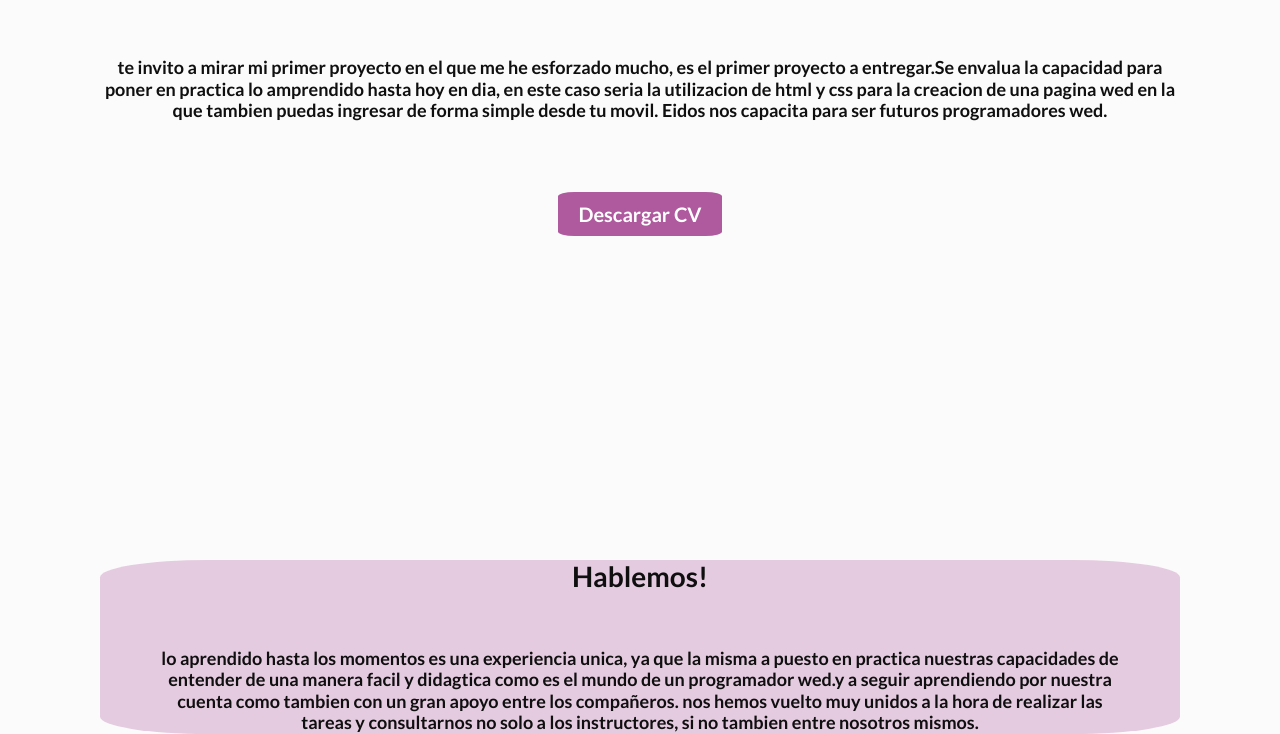
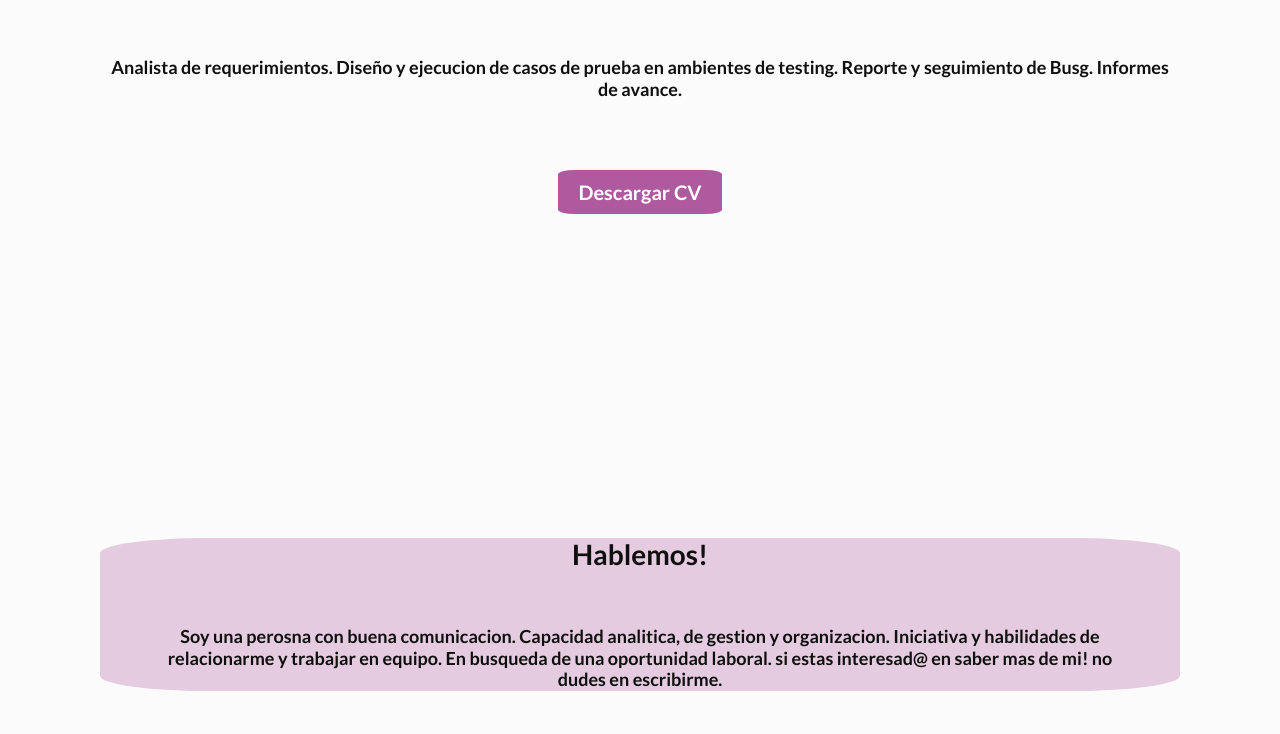
Before and after one commit to louloumar/mi-proyecto, a plain HTML site: page index.html in a window 1280 px wide. Shown: the part 616-1350 px from the top of the page. Drawn offline with Linux system fonts and the light colour scheme.

Commit message:
cambien los p

```diff
--- a/index.html
+++ b/index.html
@@ -32,11 +32,9 @@
                     <article>
                     <h1> Hola! Soy Maria Leon! </h1>
                     <p>
-                        te invito a mirar mi primer proyecto en el que me he esforzado mucho, es el primer proyecto a
-                        entregar.Se envalua la capacidad para poner en practica lo amprendido hasta hoy en dia, en este
-                        caso seria la utilizacion de html y css para la creacion de una pagina wed en la que tambien puedas
-                        ingresar de forma simple desde tu movil.
-                        Eidos nos capacita para ser futuros programadores wed.
+                        Analista de requerimientos. Diseño y ejecucion de casos de prueba en ambientes de testing.
+                        Reporte y seguimiento de Busg. Informes de avance.
+
                     </p>
 
                     <a class="descarga"   src="./img/Maria cv (1) (1).pdf">Descargar CV</a>
@@ -48,12 +46,10 @@
                     <h2>Hablemos!</h2>
 
                     <p>
-                        lo aprendido hasta los momentos es una experiencia unica, ya que la misma a puesto en practica
-                        nuestras capacidades
-                        de entender de una manera facil y didagtica como es el mundo de un programador wed.y a seguir
-                        aprendiendo por nuestra cuenta como tambien con un gran apoyo
-                        entre los compañeros. nos hemos vuelto muy unidos a la hora de realizar las tareas y
-                        consultarnos no solo a los instructores, si no tambien entre nosotros mismos.
+                        Soy una perosna con buena comunicacion. Capacidad analitica, de gestion y organizacion.
+                        Iniciativa y habilidades de relacionarme y trabajar en equipo.
+                        En busqueda de una oportunidad laboral.
+                        si estas interesad@ en saber mas de mi! no dudes en escribirme.
 
                     </p>
 
```
